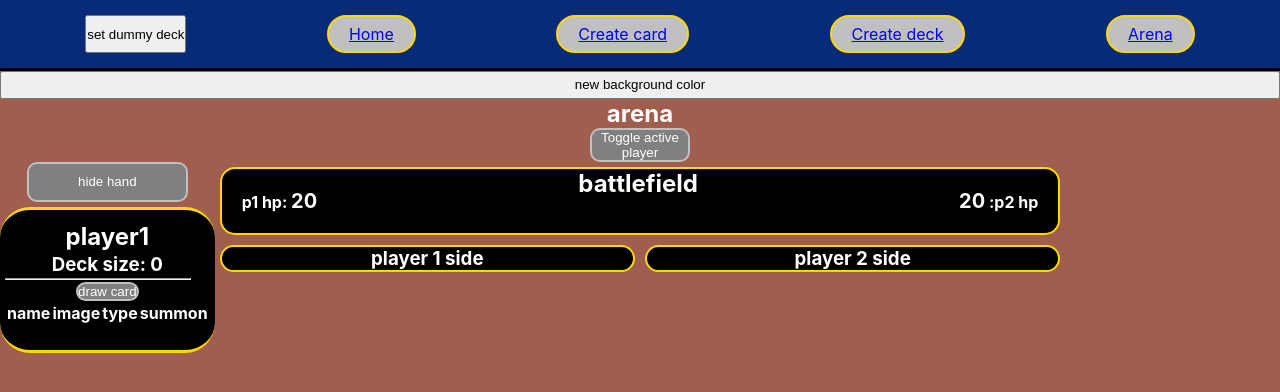
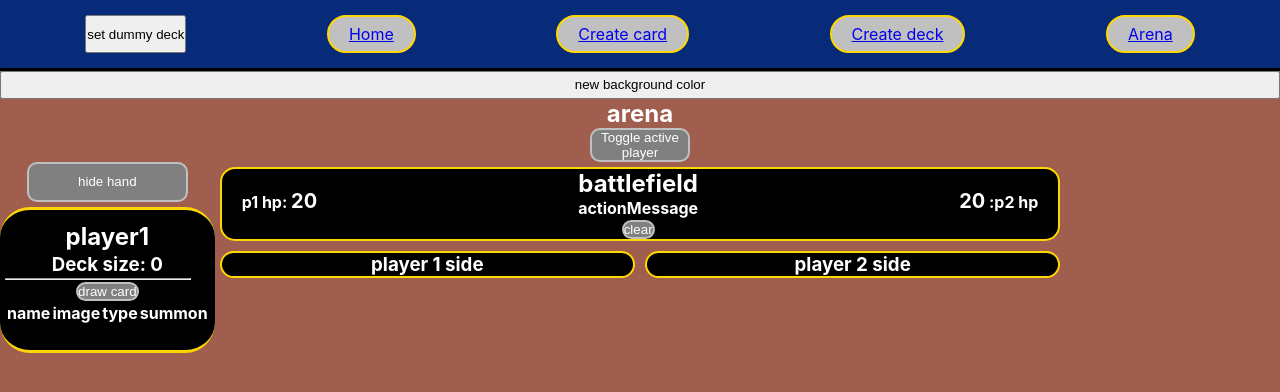
Before and after one commit to b-blom/react-sandbox, a React (Create React App) app: page /arena in a window 1280 px wide. Shown: the top 392 px of the page. Built offline with nearby package versions, Linux system fonts and the light colour scheme.

Commit message:
cleanup and refactor ActionMessage to useContext

```diff
--- a/src/GameRouter.jsx
+++ b/src/GameRouter.jsx
@@ -8,6 +8,7 @@ import { DeckContext } from './context/DeckContext';
 
 export default function GameRouter() {
 	const [activePlayer, setActivePlayer] = useState('player1');
+	const [actionMessage, setActionMessage] = useState('actionMessage');
 
 	const [player1Hp, setPlayer1Hp] = useState(20);
 	const [player1Deck, setPlayer1Deck] = useState([]);
@@ -31,6 +32,8 @@ export default function GameRouter() {
 			value={{
 				activePlayer,
 				setActivePlayer,
+				actionMessage,
+				setActionMessage,
 
 				player1Hp,
 				setPlayer1Hp,
--- a/src/game/Arena.jsx
+++ b/src/game/Arena.jsx
@@ -1,5 +1,6 @@
 import React, { useContext, useState } from 'react';
 import { DeckContext } from '../context/DeckContext';
+import ActionMessage from '../game/gameComponents/ActionMessage';
 import Player1Hand from './cards/renderComponents/Player1Hand';
 import Player2Hand from './cards/renderComponents/Player2Hand';
 import ManaCard from './cards/ManaCard';
@@ -9,6 +10,8 @@ export default function Arena() {
 	const {
 		activePlayer,
 		setActivePlayer,
+		actionMessage,
+		setActionMessage,
 
 		player1Hp,
 		setPlayer1Hp,
@@ -121,7 +124,9 @@ export default function Arena() {
 								<h4>
 									p1 hp: <span style={{ fontSize: '20px' }}>{player1Hp}</span>
 								</h4>
-								<h2>battlefield</h2>{' '}
+								<div className='col'>
+									<h2>battlefield</h2> <ActionMessage />
+								</div>
 								{/* TODO: add or replace with actionMessage */}
 								<h4>
 									<span style={{ fontSize: '20px' }}>{player2Hp}</span> :p2 hp
@@ -151,9 +156,7 @@ export default function Arena() {
 													})}
 												</div>
 												<div className='row flex-wrap'>
-													{/* TODO: creatures does not deal damage to the other player */}
 													{player1BattlefieldCreatures.map((card, index) => {
-														//	console.log(card);
 														return (
 															<CreatureCard
 																card={card}
@@ -162,7 +165,9 @@ export default function Arena() {
 																tapped={false}
 																attack={() => {
 																	dealDamage('player1', card.strength);
-																	//					console.log('tap correct amount of mana');
+																	setActionMessage(
+																		`${card.name} dealt ${card.strength} damage to player 2`
+																	);
 																}}
 															/>
 														);
@@ -174,7 +179,7 @@ export default function Arena() {
 									<div className='battlefield-player-wrapper'>
 										<h3>player 2 side</h3>
 										<div className='col'>
-											{/* Refactor height constraint to something better */}
+											{/* //TODO: Refactor height constraint to something better */}
 											<div className='row-reverse'>
 												<div className='col'>
 													{player2BattlefieldMana.map((card, index) => {
@@ -197,9 +202,12 @@ export default function Arena() {
 																card={card}
 																key={index}
 																summoned={true}
-																attack={() =>
-																	dealDamage('player2', card.strength)
-																}
+																attack={() => {
+																	dealDamage('player2', card.strength);
+																	setActionMessage(
+																		`dealt ${card.strength} damage to player 1`
+																	);
+																}}
 															/>
 														);
 													})}
--- a/src/game/cards/renderComponents/Player1Hand.jsx
+++ b/src/game/cards/renderComponents/Player1Hand.jsx
@@ -97,7 +97,6 @@ export default function Player1Hand(props) {
 												setPlayer1Hand(newPlayerHand);
 											}
 
-											/* TODO: add this functionallity to player 2 hand */
 											if (card.type === 'instant') {
 												const battlefieldMana = [...player1BattlefieldMana];
 
--- a/src/game/gameComponents/ActionMessage.jsx
+++ b/src/game/gameComponents/ActionMessage.jsx
@@ -1,14 +1,19 @@
-import React from 'react';
+import React, { useContext } from 'react';
+import { DeckContext } from '../../context/DeckContext';
 
-export default function CurrentAction(props) {
+export default function CurrentAction() {
+	const { actionMessage, setActionMessage } = useContext(DeckContext);
 	return (
-		<div className='board-element action-board'>
-			{props.message && (
-				<p>
-					<strong>{props.message}</strong>
-				</p>
+		<div>
+			<p>
+				<strong>{actionMessage}</strong>
+			</p>
+
+			{actionMessage.length > 0 && (
+				<button className='arena-button' onClick={() => setActionMessage('')}>
+					clear
+				</button>
 			)}
-			<button onClick={props.clear}>clear</button>
 		</div>
 	);
 }
--- a/src/pages/pageComponents/InstantCardCreator.jsx
+++ b/src/pages/pageComponents/InstantCardCreator.jsx
@@ -121,8 +121,6 @@ export default function InstantCardCreator() {
 						value={cardDefense}
 						onChange={(e) => setCardDefense(e.target.value)}
 					/>
-
-					{/* TODO: add card damage to input form and in database */}
 					<button
 						onClick={() => {
 							createInstantCard({
```
